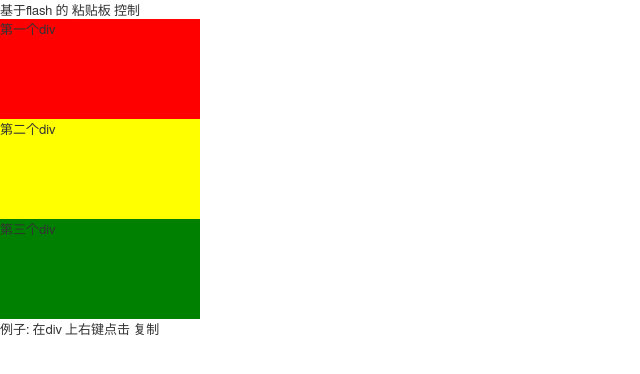
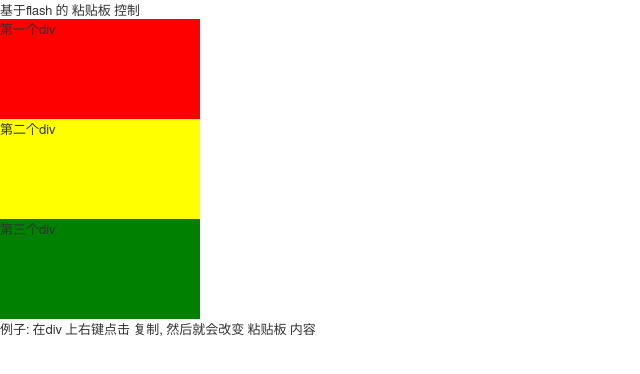
Before and after one commit to wushuyi/controlPasteBoard, a website: page index.html in a window 1280 px wide. Shown: the whole page, without its empty margins (0-640 px from the left). Drawn offline with Linux system fonts and the light colour scheme.

Commit message:
version 2014-11-17_1

```diff
--- a/index.html
+++ b/index.html
@@ -48,7 +48,7 @@
 	<div class="test" style="width: 200px; height: 100px; background: green" data-title="我是第三个div 的内容">
 		第三个div
 	</div>
-	<p>例子: 在div 上右键点击 复制</p>
+	<p>例子: 在div 上右键点击 复制, 然后就会改变 粘贴板 内容</p>
 </div>
 <!-- js 紧贴</body> 页面渲染完成 后处理 js 有助于 加快 页面响应速度 -->
 <script src='assets/js/libs/jquery-1.11.1.min.js'></script>
```
